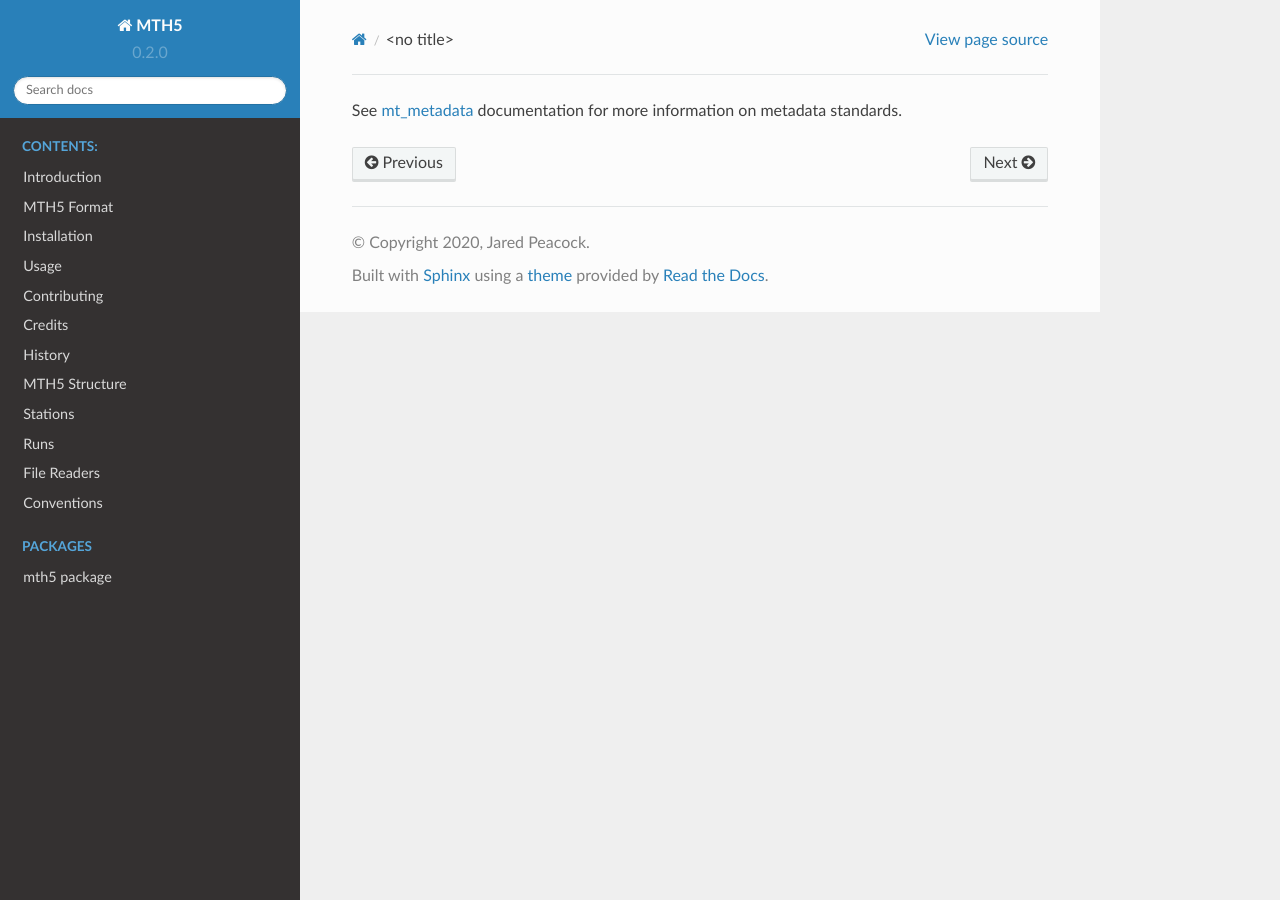
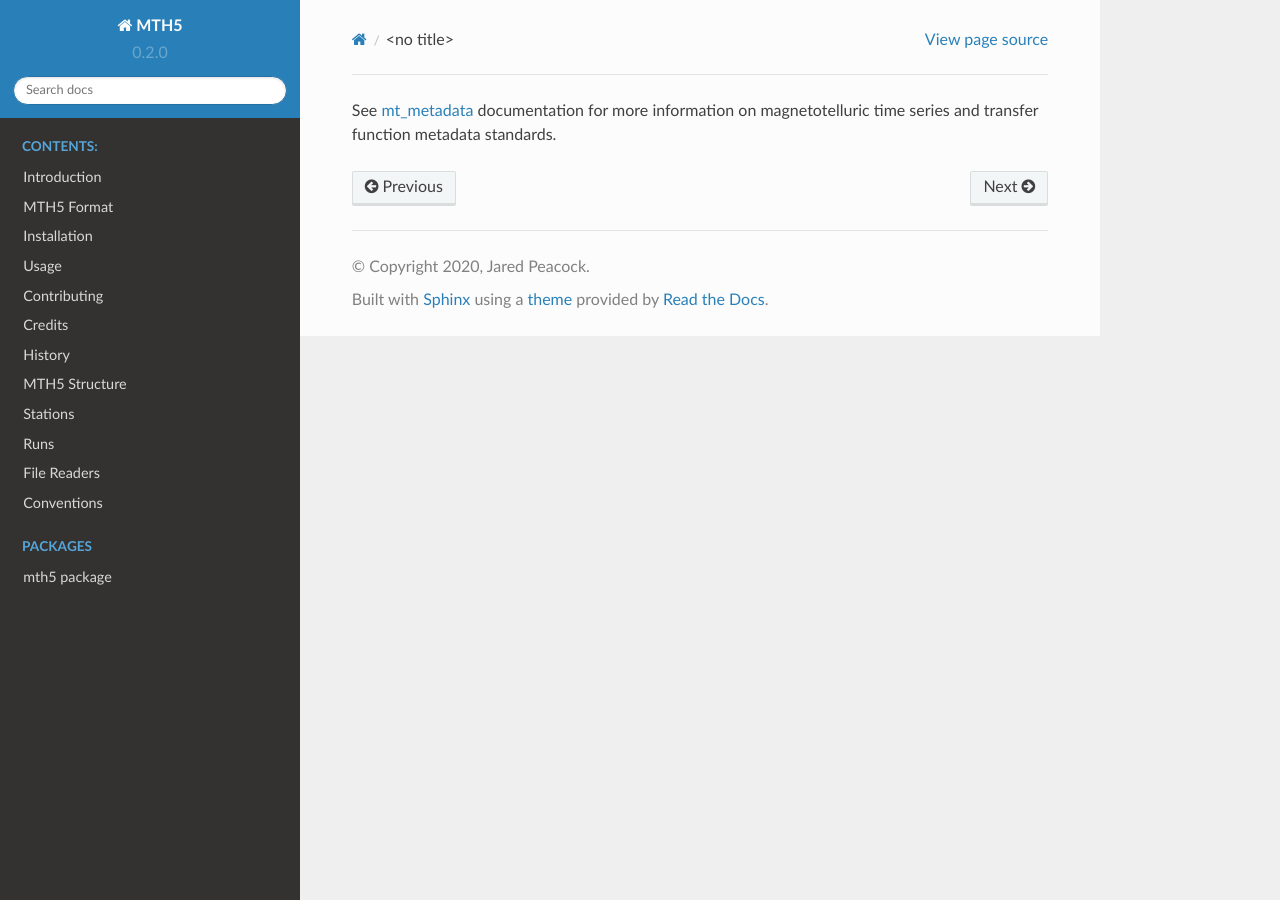
Before and after one commit to kujaku11/mth5, a Sphinx documentation site: the page built from docs/source/mt_metadata_guide.rst, in a window 1280 px wide. Built offline with Sphinx 7.4.7 and the Read the Docs theme 2.0.0, drawn with Linux system fonts in a browser that asks for light colours; formulas are drawn with MathJax 3.

Commit message:
Update mt_metadata_guide.rst

```diff
--- a/docs/source/mt_metadata_guide.rst
+++ b/docs/source/mt_metadata_guide.rst
@@ -1 +1 @@
-See `mt_metadata <https://mt-metadata.readthedocs.io/en/latest/>`_ documentation for more information on metadata standards.
+See `mt_metadata <https://mt-metadata.readthedocs.io/en/latest/>`_ documentation for more information on magnetotelluric time series and transfer function metadata standards.
```
